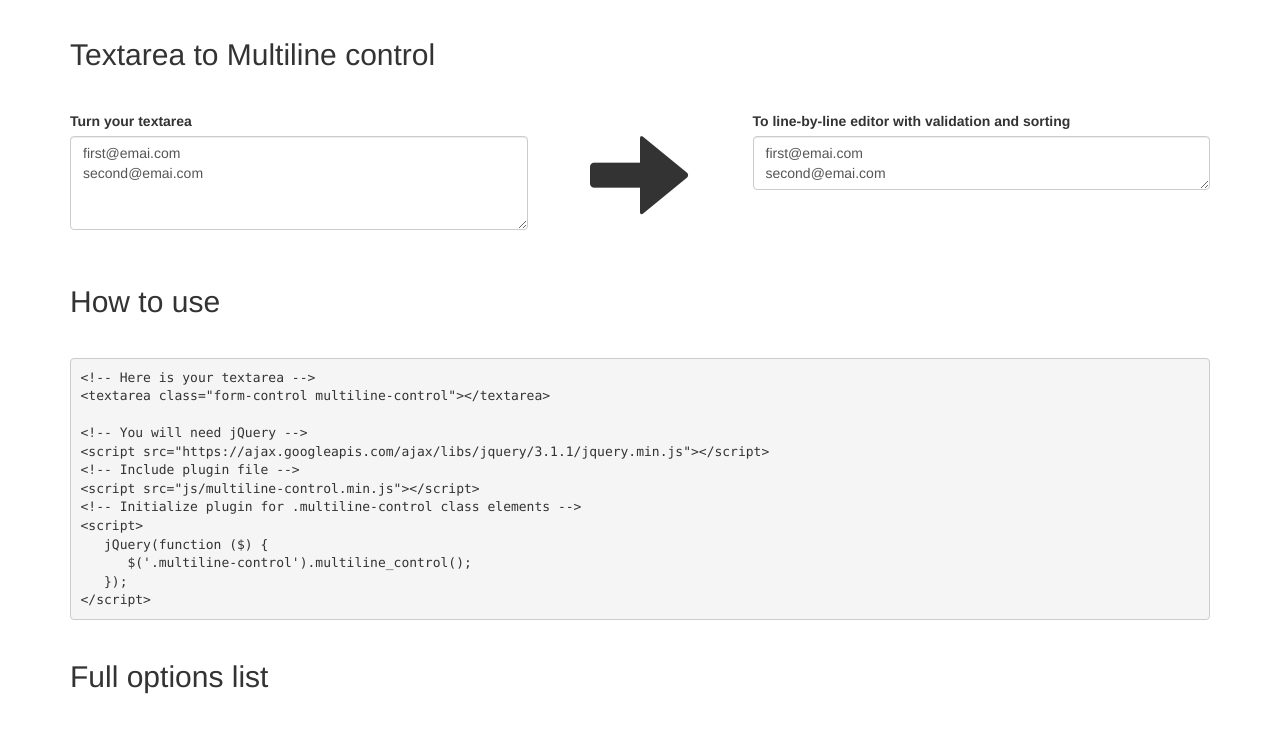
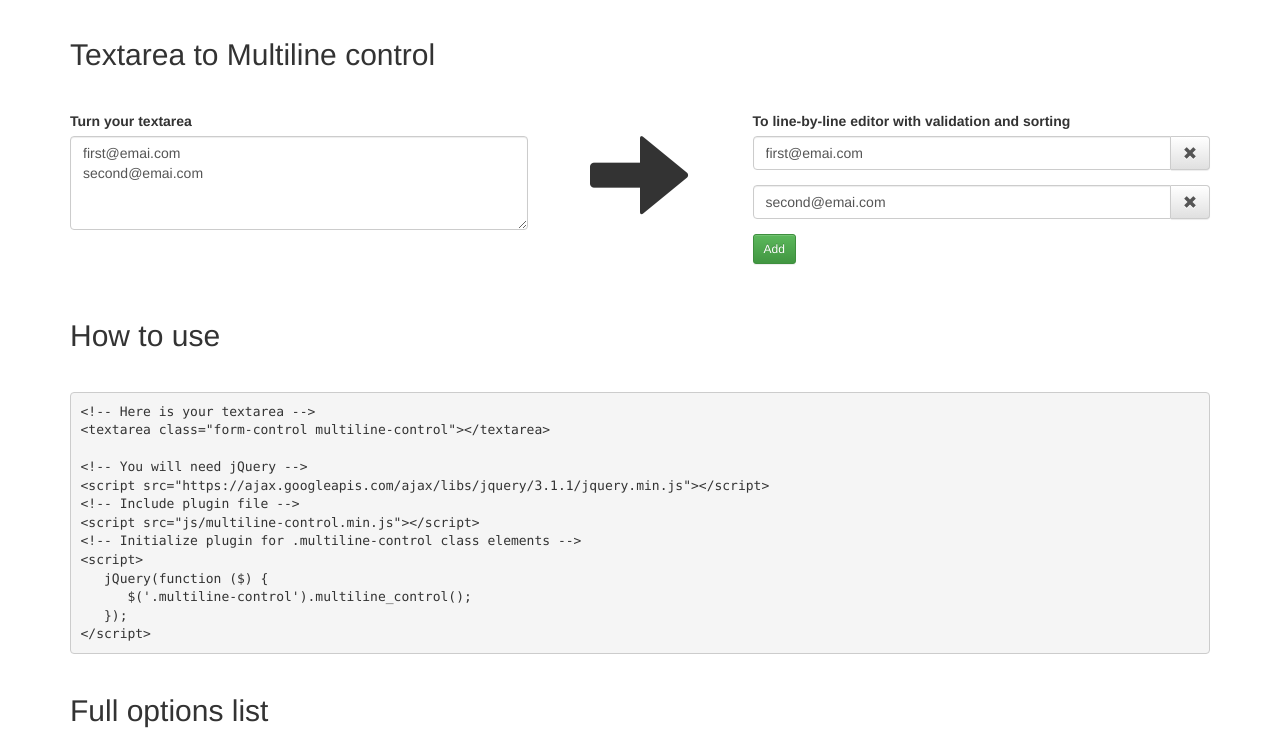
Before and after one commit to vedmant/multiline-control, a plain HTML site: page index.html in a window 1280 px wide. Shown: the part 72-802 px from the top of the page. Drawn offline with nearby package versions, Linux system fonts and the light colour scheme.

Commit message:
Finally fixed js link

```diff
--- a/index.html
+++ b/index.html
@@ -126,7 +126,7 @@ $('.multiline-control').multiline_control({
 
 <script src="https://ajax.googleapis.com/ajax/libs/jquery/3.1.1/jquery.min.js"></script>
 <script src="https://maxcdn.bootstrapcdn.com/bootstrap/3.3.7/js/bootstrap.min.js" integrity="sha384-Tc5IQib027qvyjSMfHjOMaLkfuWVxZxUPnCJA7l2mCWNIpG9mGCD8wGNIcPD7Txa" crossorigin="anonymous"></script>
-<script src="dist/multiline-control.min.js"></script>
+<script src="dist/jquery.multiline-control.min.js"></script>
 <script>
   jQuery( function( $ ) {
     $( '.multiline-control' ).multiline_control();
```
